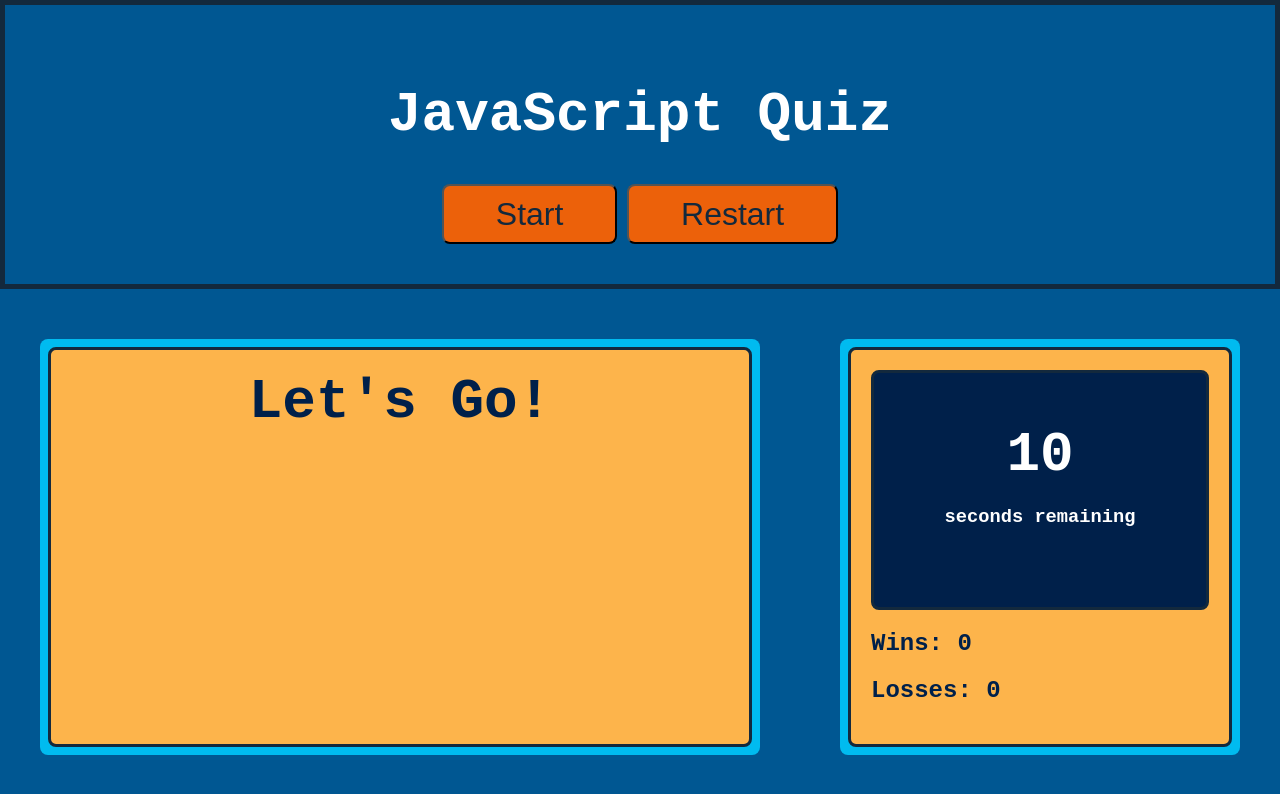
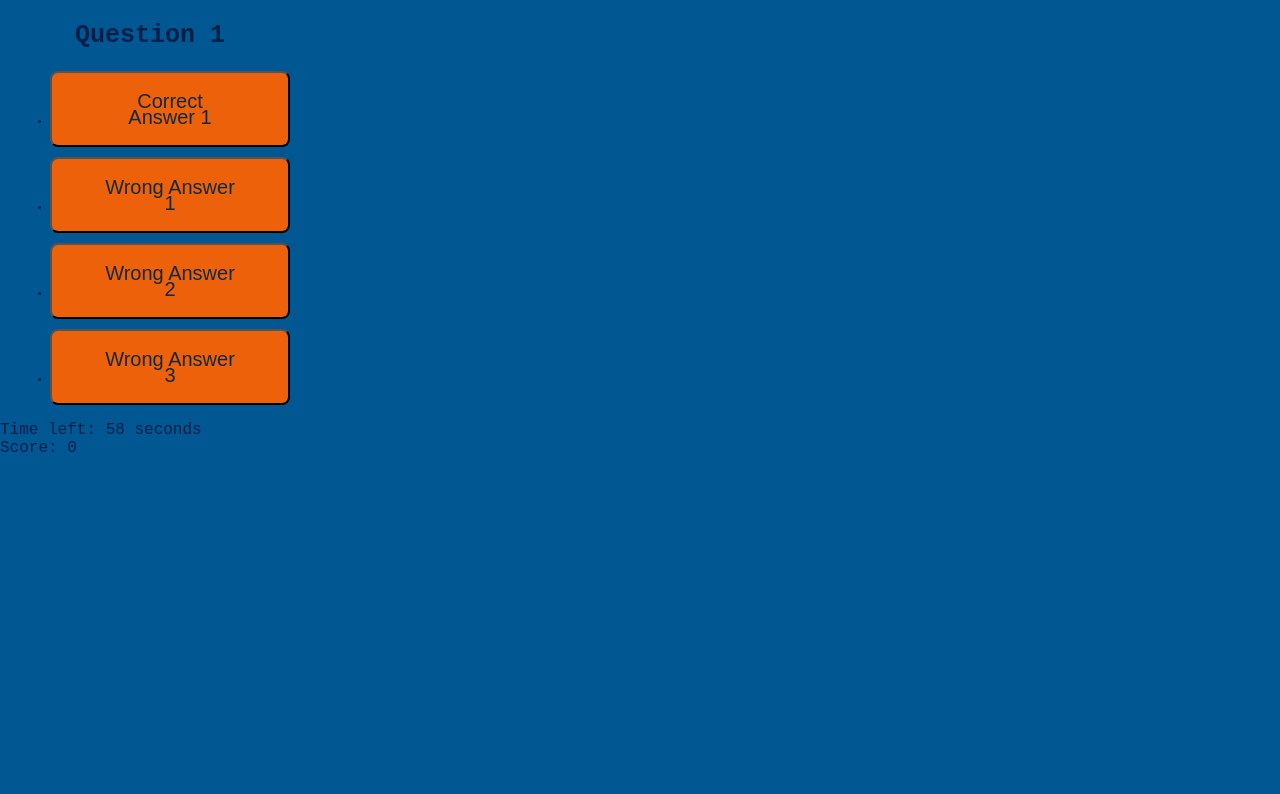
Before and after one commit to AlirizaBagdat/04-Code-Quiz-aliriza, a plain HTML site: page index.html in a window 1280 px wide. Both pictures are taken after a click on the button "Start". Drawn offline with Linux system fonts and the light colour scheme.

Commit message:
functions for buttons

```diff
--- a/assets/css/style.css
+++ b/assets/css/style.css
@@ -1,5 +1,26 @@
 * {
     box-sizing: border-box;
+}
+
+.quiz-container {
+    width: 300px;
+  }
+
+  .question {
+    display: none;
+  }
+
+  .fade-in {
+    animation: fadeIn 1s;
+  }
+
+  @keyframes fadeIn {
+    from {
+        opacity: 0;
+    }
+    to {
+        opacity: 1;
+    }
   }
 
   body{
@@ -12,38 +33,19 @@ body{
     background: #005792;
     color: #00204a;
 }
-.stats{
-    float: left;
-    color: #00204a;
-    font-weight: bolder;
+
+li{
+    margin: 10px;
+    font-size: small;
+    line-height: 5px;
+    font-size: 10px;
 }
 
-/* .restart-button {
-    font-size: 16px;
-    height: 30px;
-    line-height: 3px;
-    margin-top: 20px;
-} */
 
-.win-loss-container {
-    display: flex;
-    justify-content: space-between;
-    margin-top: 16px;
+h2{
+    font-size: 25px;
+    text-align: center;
 }
-
-/* .start-button {
-    background: #ec610a;
-    border-radius: 8px;
-    color: #13293d;
-    cursor: pointer;
-    font-size: 2em;
-    line-height: 16px;
-    max-width: 255px;
-    padding: 20px 52px;
-    text-align: center;
-    transition-timing-function: linear;
-    margin-top: 0.6em;
-} */
 
 header {
     padding: 40px;
@@ -81,45 +83,6 @@ button{
 
 }
 
-
-.questions {
-    width: 55vw;
-    height: 400px;
-}
-
-.results {
-    width: 30vw;
-    height: 400px;
-}
-
-.card {
-    background: #fdb44b;
-    border: 3px solid #13293d;
-    border-radius: 8px;
-    margin: auto;
-    padding: 20px;
-    align-items: center;
-}
-
-.large-font {
-    font-size: 3.5em;
-    text-align:center;
-    font-weight: bolder;
-}
-
-.timer {
-    height: 240px;
-    padding: 10px;
-    background: #00204a;
-    color: #fff;
-    text-align: center;
-}
-
-.timer-text {
-    text-align: center;
-    height: 5vh;
-}
-
 @media screen and (max-width: 1183px) {
     main {
        flex-direction: column;
--- a/assets/js/script.js
+++ b/assets/js/script.js
@@ -0,0 +1,105 @@
+const startScreen = document.querySelector('.start-screen');
+const startButton = document.getElementById('start-button');
+const timerDisplay = document.getElementById('timer-display');
+const userScoreDisplay = document.getElementById('user-score');
+let currentQuestionIndex = 0;
+let timer;
+let timeLeft = 60;
+let userScore = 0;
+
+function showQuestion(index) {
+    if (index < questions.length) {
+        questions[index].style.display = 'block';
+        questions[index].classList.add('fade-in');
+    }
+}
+
+function hideQuestion(index) {
+    if (index < questions.length) {
+        questions[index].style.display = 'none';
+        questions[index].classList.remove('fade-in');
+    }
+}
+
+function updateTimerDisplay() {
+    timerDisplay.textContent = timeLeft;
+}
+
+function updateScoreDisplay() {
+    userScoreDisplay.textContent = userScore;
+}
+
+function handleAnswer(event) {
+    const button = event.target;
+    const isCorrect = button.getAttribute('data-correct') === 'true';
+
+    if (isCorrect) {
+        userScore++;
+    } else {
+        timeLeft -= 10; // Deduct 10 seconds for a wrong answer
+        if (timeLeft < 0) {
+            timeLeft = 0; // Ensure the timer doesn't go negative
+        }
+    }
+
+    updateScoreDisplay();
+
+    hideQuestion(currentQuestionIndex);
+
+    if (currentQuestionIndex < questions.length - 1) {
+        currentQuestionIndex++;
+        showQuestion(currentQuestionIndex);
+    } else {
+        endQuiz();
+    }
+}
+
+function startQuiz() {
+    startScreen.style.display = 'none';
+    showQuestion(currentQuestionIndex);
+    startTimer();
+}
+
+function startTimer() {
+    updateTimerDisplay();
+    timer = setInterval(function () {
+        timeLeft--;
+        updateTimerDisplay();
+        if (timeLeft <= 0) {
+            clearInterval(timer);
+            endQuiz();
+        }
+    }, 1000);
+}
+
+function endQuiz() {
+    clearInterval(timer);
+    hideQuestion(currentQuestionIndex);
+
+    const quizContainer = document.querySelector('.quiz-container');
+    const endScreen = document.createElement('div');
+    endScreen.innerHTML = `
+        <h2>Quiz Over!</h2>
+        <p>Your score: ${userScore}</p>
+        <input type="text" id="initials" placeholder="Your initials">
+        <button id="save-button">Save</button>
+    `;
+
+    quizContainer.appendChild(endScreen);
+
+    document.getElementById('save-button').addEventListener('click', function () {
+        const initials = document.getElementById('initials').value;
+        // Save initials and score or perform other actions
+    });
+}
+
+startButton.addEventListener('click', startQuiz);
+
+// Add this code to set up event listeners for question buttons
+const questions = document.querySelectorAll('.question');
+questions.forEach((question, index) => {
+    const buttons = question.querySelectorAll('button');
+    buttons.forEach((button) => {
+        button.addEventListener('click', handleAnswer);
+    });
+});
--- a/index.html
+++ b/index.html
@@ -1,47 +1,67 @@
 <!DOCTYPE html>
-<html lang="en">
+<html>
 <head>
-    <meta charset="UTF-8">
-    <meta name="viewport" content="width=device-width, initial-scale=1.0">
-    <title>Document</title>
-    <link rel="stylesheet" href="./assets/css/style.css">
+    <title>JavaScript Quiz</title>
+    <link rel="stylesheet" type="text/css" href="./assets/css/style.css">
 </head>
 <body>
-    <header>
-        <h1 class="large-font">JavaScript Quiz</h1>
-        <button class="start-button">Start</button>
-        <button class="restart-button"> Restart </button>
-
-    </header>
-    <main>
-        <section>
-            <div class="card questions">
-                <div class="large-font options">Let's Go!</div>
-            </div>
-        </section>
-
-        <section>
-            <div class="card results">
-                <div class="timer-container">
-
-
-
-                <div class="card timer">
-                    <div class="timer-text"></div>
-                    <div class="large-font timer-count">10</div>
-                    <h3>seconds remaining</h3>
-                </div>
-                <div class="stats">
-                    <h2>Wins: <span class="win">0</span></h2>
-                    <h2>Losses: <span class="lose">0</span></h2>
-                </div>
-
-                </div>
-
-
-            </div>
-        </section>
-    </main>
-
+    <div class="quiz-container">
+        <div class="start-screen">
+            <h2>Welcome to the Quiz!</h2>
+            <button id="start-button">Start</button>
+        </div>
+        <div class="question">
+            <h2>Question 1</h2>
+            <ul class="answers">
+                <li><button data-correct="true">Correct Answer 1</button></li>
+                <li><button data-correct="false">Wrong Answer 1</button></li>
+                <li><button data-correct="false">Wrong Answer 2</button></li>
+                <li><button data-correct="false">Wrong Answer 3</button></li>
+            </ul>
+        </div>
+        <div class="question">
+            <h2>Question 2</h2>
+            <ul class="answers">
+                <li><button data-correct="true">Correct Answer 2</button></li>
+                <li><button data-correct="false">Wrong Answer 1</button></li>
+                <li><button data-correct="false">Wrong Answer 2</button></li>
+                <li><button data-correct="false">Wrong Answer 3</button></li>
+            </ul>
+        </div>
+        <div class="question">
+            <h2>Question 3</h2>
+            <ul class="answers">
+                <li><button data-correct="true">Correct Answer 3</button></li>
+                <li><button data-correct="false">Wrong Answer 1</button></li>
+                <li><button data-correct="false">Wrong Answer 2</button></li>
+                <li><button data-correct="false">Wrong Answer 3</button></li>
+            </ul>
+        </div>
+        <div class="question">
+            <h2>Question 4</h2>
+            <ul class="answers">
+                <li><button data-correct="true">Correct Answer 4</button></li>
+                <li><button data-correct="false">Wrong Answer 1</button></li>
+                <li><button data-correct="false">Wrong Answer 2</button></li>
+                <li><button data-correct="false">Wrong Answer 3</button></li>
+            </ul>
+        </div>
+        <div class="question">
+            <h2>Question 5</h2>
+            <ul class="answers">
+                <li><button data-correct="true">Correct Answer 5</button></li>
+                <li><button data-correct="false">Wrong Answer 1</button></li>
+                <li><button data-correct="false">Wrong Answer 2</button></li>
+                <li><button data-correct="false">Wrong Answer 3</button></li>
+            </ul>
+        </div>
+        <div class="timer">
+            Time left: <span id="timer-display">60</span> seconds
+        </div>
+        <div class="score">
+            Score: <span id="user-score">0</span>
+        </div>
+    </div>
+    <script src="./assets/js/script.js"></script>
 </body>
 </html>
```
Lines whose indentation alone changed are shown as unchanged.
